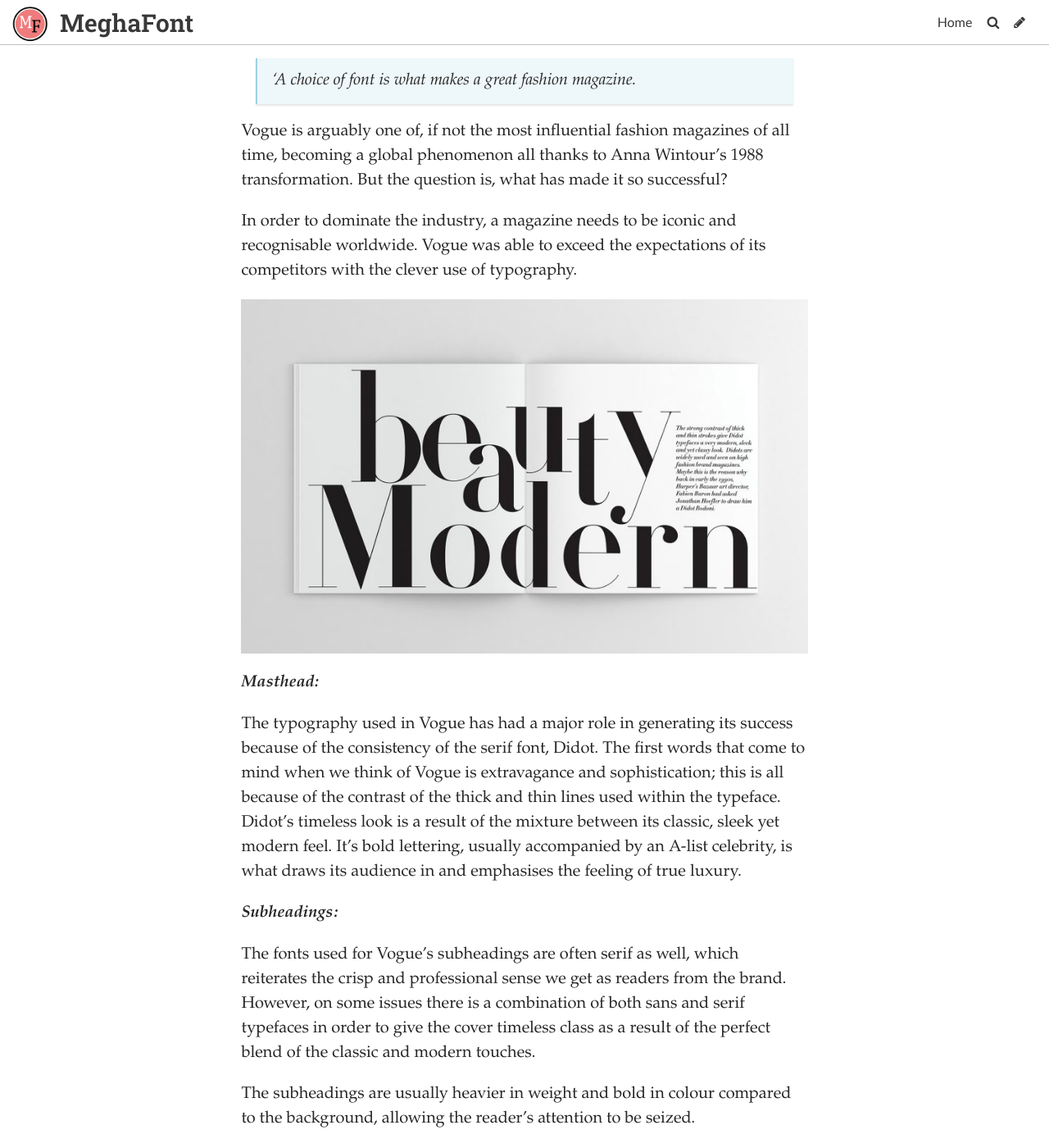
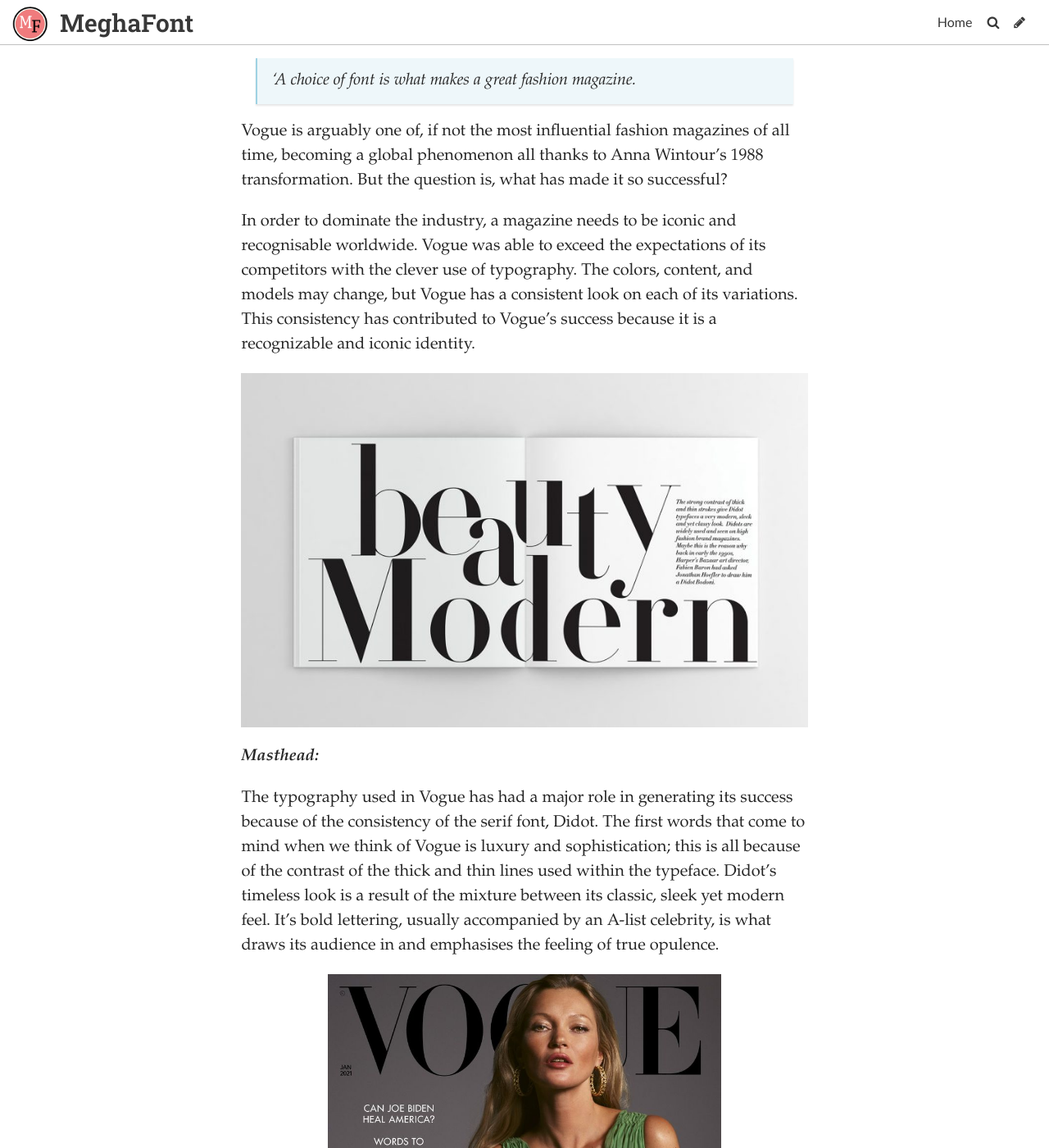
Before and after one commit to meghantole/tarm, a Jekyll site: the page built from _posts/2021-09-27-1950s-typography.md, in a window 1280 px wide and 1400 px high, scrolled down 502 px. Shown: the whole window at 82% size. Built offline with Jekyll 4.4.1, drawn with Linux system fonts in a browser that asks for light colours; some web fonts are replaced; some of the changed text lies outside the part shown.

Commit message:
Update Post “2021-09-27-1950s-typography”

```diff
--- a/_posts/2021-09-27-1950s-typography.md
+++ b/_posts/2021-09-27-1950s-typography.md
@@ -6,28 +6,24 @@
 title_color: "#ffffff"
 comments: false
 ---
-
-
 Regarding print media, it has always been known that fashion magazines have been greatly appreciated for their stunning covers, classic layouts and their luxury ads. Typography plays an essential role in a magazines development since it can identify the genre and the target demographic which ultimately captures the attention of the desired audience.
 
 > *'A choice of font is what makes a great fashion magazine.*
 
 Vogue is arguably one of, if not the most influential fashion magazines of all time, becoming a global phenomenon all thanks to Anna Wintour's 1988 transformation. But the question is, what has made it so successful?
 
-In order to dominate the industry, a magazine needs to be iconic and recognisable worldwide. Vogue was able to exceed the expectations of its competitors with the clever use of typography.
+In order to dominate the industry, a magazine needs to be iconic and recognisable worldwide. Vogue was able to exceed the expectations of its competitors with the clever use of typography. The colors, content, and models may change, but Vogue has a consistent look on each of its variations. This consistency has contributed to Vogue's success because it is a recognizable and iconic identity.
 
 ![](../uploads/3bd0f916-htf-didot-font-family-800x500-1.jpeg)
 
-
-
 ***Masthead:***
 
-The typography used in Vogue has had a major role in generating its success because of the consistency of the serif font, Didot. The first words that come to mind when we think of Vogue is extravagance and sophistication; this is all because of the contrast of the thick and thin lines used within the typeface. Didot's timeless look is a result of the mixture between its classic, sleek yet modern feel. It’s bold lettering, usually accompanied by an A-list celebrity, is what draws its audience in and emphasises the feeling of true luxury.
+The typography used in Vogue has had a major role in generating its success because of the consistency of the serif font, Didot. The first words that come to mind when we think of Vogue is luxury and sophistication; this is all because of the contrast of the thick and thin lines used within the typeface. Didot's timeless look is a result of the mixture between its classic, sleek yet modern feel. It’s bold lettering, usually accompanied by an A-list celebrity, is what draws its audience in and emphasises the feeling of true opulence.
+
+![Masthead is placed behind celebrity, Vogue is recognisable enough for readers to still identify the magazine with the brand name covered.](../uploads/1442501-800w.jpeg "Kate Moss on the cover of Vogue's Jan 2021 Edition")
 
 ***Subheadings:***
 
-The fonts used for Vogue’s subheadings are often serif as well, which reiterates the crisp and professional sense we get as readers from the brand. However, on some issues there is a combination of both sans and serif typefaces in order to give the cover timeless class as a result of the perfect blend of the classic and modern touches.
+The fonts used for Vogue’s subheadings are often serif as well, which reiterates the crisp and professional sense we get as readers from the brand. However, on some issues there is a combination of both sans and serif typefaces and this gives the cover it's timeless class - There's always a perfect blend of classic and modern touches.
 
 The subheadings are usually heavier in weight and bold in colour compared to the background, allowing the reader’s attention to be seized.
-
-<!--EndFragment-->
```
Also changed, not shown: uploads/1442501-800w.jpeg (added).
